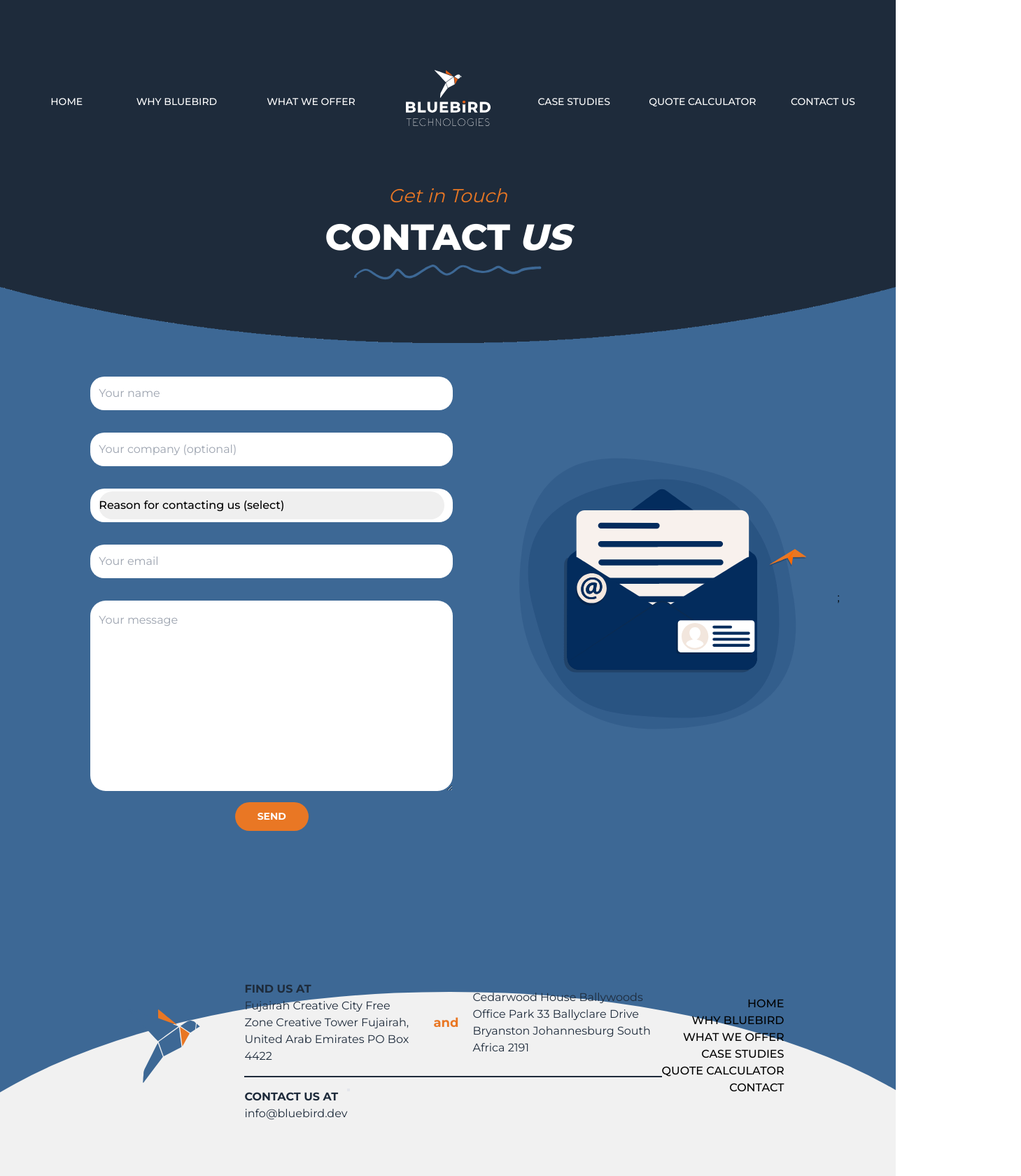
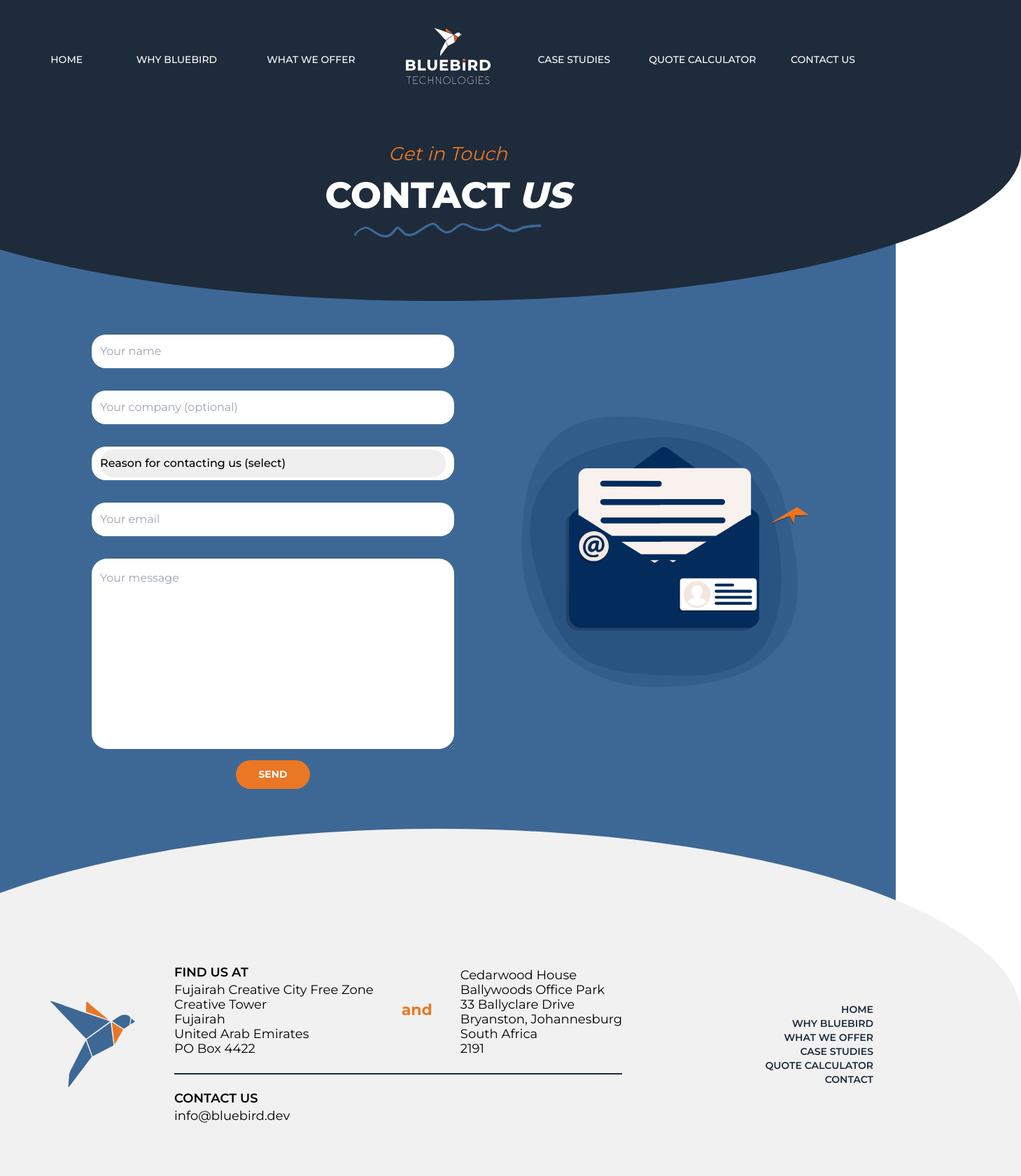
Before and after one commit to bluebird-technologies/bluebird_tech_OLD, a Next.js app: page /contact in a window 1280 px wide. Shown: the top 1680 px of the page at 70% size, 1459 px wide, since content can reach past the window. Built offline with nearby package versions, Linux system fonts and the light colour scheme.

Commit message:
cleanup on contact us, rework ellipse implementation experimental, fixes to footer component, add footer on index

```diff
--- a/components/Footer.tsx
+++ b/components/Footer.tsx
@@ -1,5 +1,5 @@
 import React from 'react';
-import BluebirdSvg from '../public/contact/bluebird.svg';
+import { Container } from './Container';
 
 const Footer = () => {
   const navItems = [
@@ -11,51 +11,60 @@ const Footer = () => {
     { name: 'Contact', link: '/contact' },
   ];
   return (
-    <footer className="flex flex-row flex-1 items-center justify-around">
-      <div className="flex flex-1  my-4 items-center  flex-row ">
-        <BluebirdSvg className="w-[150px]  h-[150px]" />
-        <div className="ml-10">
-          <div className="flex flex-1 my-4 items-center  flex-row ">
-            <div className="w-[250px]">
-              <h1 className="text-primary font-bold">FIND US AT</h1>
-              <h3 className="text-primary">
-                Fujairah Creative City Free Zone Creative Tower Fujairah, United Arab Emirates PO
-                Box 4422
-              </h3>
-            </div>
-            <div className="mx-5">
-              <h3 className="text-highlight font-bold text-lg">and</h3>
-            </div>
-            <div className="w-[270px]">
-              <h3 className="text-primary">
-                Cedarwood House Ballywoods Office Park 33 Ballyclare Drive Bryanston Johannesburg
-                South Africa 2191
-              </h3>
+    <Container wide>
+      <div className="mt-20 w-full bg-[#F1F1F1]">
+        <div className="flex items-center w-full">
+          <picture>
+            <source srcSet="/home/logo.svg" type="image/svg+xml" />
+            <img src="/home/logo.svg" alt="Bluebird" className="w-[121px] mx-10" />
+          </picture>
+          <div className="text-[18px] leading-[21px] ml-4">
+            <div className="border-b-2 border-primary pb-6 mb-6 flex items-end">
+              <div>
+                <div className="font-semibold uppercase  mb-1">Find us at</div>
+                <div className="font-normal">
+                  Fujairah Creative City Free Zone
+                  <br /> Creative Tower
+                  <br /> Fujairah
+                  <br /> United Arab Emirates
+                  <br /> PO Box 4422
                 </div>
               </div>
-          <div className="flex flex-1 border-t-2 border-primary items-start">
-            <div className="mt-4">
-              <h1 className="text-primary font-bold">CONTACT US AT</h1>
-              <h3 className="text-primary">info@bluebird.dev</h3>
-            </div>
-            <div className="mt-4  border-2" />
-          </div>
+              <div className="text-highlight text-[22px] mx-10 font-bold mb-14">and</div>
+              <div className="font-normal">
+                Cedarwood House
+                <br /> Ballywoods Office Park
+                <br /> 33 Ballyclare Drive <br />
+                Bryanston, Johannesburg
+                <br />
+                South Africa
+                <br /> 2191
               </div>
             </div>
             <div>
-        <ul className="flex flex-col flex-1  items-end">
+              <div className="font-semibold uppercase  mb-1">Contact us</div>
+              <div className="font-normal">info@bluebird.dev</div>
+            </div>
+          </div>
+          <div className="flex-1">
+            <ol className="text-primary font-semibold text-[14px] leading-[20px] text-right uppercase">
               {navItems.map((item, index) => {
                 return (
                   <li key={index}>
-                <a href={item.link} className="uppercase font-medium text-end">
+                    <a
+                      href={item.link}
+                      className="uppercase font-semibold text-end hover:text-secondary"
+                    >
                       {item.name}
                     </a>
                   </li>
                 );
               })}
-        </ul>
+            </ol>
           </div>
-    </footer>
+        </div>
+      </div>
+    </Container>
   );
 };
 
--- a/pages/contact.tsx
+++ b/pages/contact.tsx
@@ -8,14 +8,18 @@ import Footer from '../components/Footer';
 
 const Contact = () => {
   return (
-    <div className=" flex-1 flex flex-col bg-secondary h-full">
+    <div className=" flex-1 flex flex-col h-full">
+      <div className="relative w-full bg-cover bg-bottom flex flex-col items-center pb-[90px]">
         <div
+          className="bg-primary h-full"
           style={{
-          backgroundImage: `url(/primary-overlay.png)`,
-          backgroundRepeat: 'no-repeat',
+            position: 'absolute',
+            left: '-16%',
+            width: '130vw',
+            borderBottomLeftRadius: '50%',
+            borderBottomRightRadius: '50%',
           }}
-        className=" w-full bg-cover bg-bottom flex flex-col items-center relative pt-[60px] pb-[90px] bg-secondary "
-      >
+        />
         <Header />
         <div className="flex z-1 relative flex-col mt-20 items-center">
           <h3 className="text-[27px] font-mediumitalic italic text-highlight">Get in Touch</h3>
@@ -26,8 +30,8 @@ const Contact = () => {
           <Swiggle />
         </div>
       </div>
-      <div className="flex flex-row px-20  justify-center items-center">
-        <form className="flex flex-1 my-8  flex-col items-center justify-center">
+      <div className="flex flex-row px-20 justify-center items-center bg-secondary py-32 -mt-32">
+        <form className="flex flex-1 my-8 flex-col items-center justify-center">
           <input
             className=" my-4 px-3 font-normal rounded-[20px] h-12 w-[518px]"
             type={'text'}
@@ -80,17 +84,21 @@ const Contact = () => {
           width={30}
           height={30}
         />
-        ;
       </div>
+      <div className="relative w-full flex flex-col items-center justify-center pt-[140px] pb-[90px] -mt-32">
         <div
+          className="bg-[#F1F1F1] h-full"
           style={{
-          backgroundImage: `url(/inverse-light-overlay.svg)`,
-          backgroundRepeat: 'no-repeat',
-          height: '500px',
+            position: 'absolute',
+            left: '-16%',
+            width: '130vw',
+            borderTopLeftRadius: '50%',
+            borderTopRightRadius: '50%',
           }}
-        className=" w-full bg-cover bg-bottom flex flex-col items-center relative justify-center pt-[140px] pb-[90px] bg-secondary "
-      >
+        />
+        <div className="z-10 w-full">
           <Footer />
+        </div>
       </div>
     </div>
   );
--- a/pages/index.tsx
+++ b/pages/index.tsx
@@ -1,5 +1,6 @@
 import { Button } from '../components/Button';
 import { Container } from '../components/Container';
+import Footer from '../components/Footer';
 import { Header } from '../components/Header';
 import { Lottie } from '../components/Lottie';
 import { Tabs } from '../components/Tabs';
@@ -155,54 +156,7 @@ export default function Home() {
         </Container>
       </div>
       <div className="bg-[#F1F1F1] pb-[54px]">
-        <Container wide>
-          <div className="mt-20 w-full bg-[#F1F1F1]">
-            <div className="flex items-center w-full">
-              <picture>
-                <source srcSet="/home/logo.svg" type="image/svg+xml" />
-                <img src="/home/logo.svg" alt="Bluebird" className="w-[121px] mx-10" />
-              </picture>
-              <div className="text-[18px] leading-[21px] ml-4">
-                <div className="border-b-2 border-primary pb-6 mb-6 flex items-end">
-                  <div>
-                    <div className="font-semibold uppercase  mb-1">Find us at</div>
-                    <div className="font-normal">
-                      Fujairah Creative City Free Zone
-                      <br /> Creative Tower
-                      <br /> Fujairah
-                      <br /> United Arab Emirates
-                      <br /> PO Box 4422
-                    </div>
-                  </div>
-                  <div className="text-highlight text-[22px] mx-10 font-bold mb-14">and</div>
-                  <div className="font-normal">
-                    Cedarwood House
-                    <br /> Ballywoods Office Park
-                    <br /> 33 Ballyclare Drive <br />
-                    Bryanston, Johannesburg
-                    <br />
-                    South Africa
-                    <br /> 2191
-                  </div>
-                </div>
-                <div>
-                  <div className="font-semibold uppercase  mb-1">Contact us</div>
-                  <div className="font-normal">info@bluebird.dev</div>
-                </div>
-              </div>
-              <div className="flex-1">
-                <ol className="text-primary font-semibold text-[14px] leading-[20px] text-right uppercase">
-                  <li>Home</li>
-                  <li>Why bluebird</li>
-                  <li>What we offer</li>
-                  <li>Case studies</li>
-                  <li>Quote calculator</li>
-                  <li>Contact</li>
-                </ol>
-              </div>
-            </div>
-          </div>
-        </Container>
+        <Footer />
       </div>
     </div>
   );
```
Lines whose indentation alone changed are shown as unchanged.
